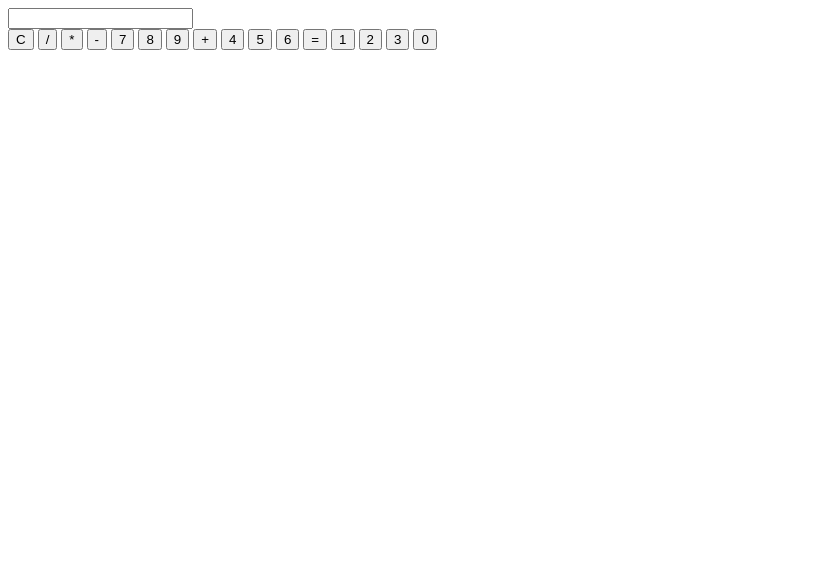
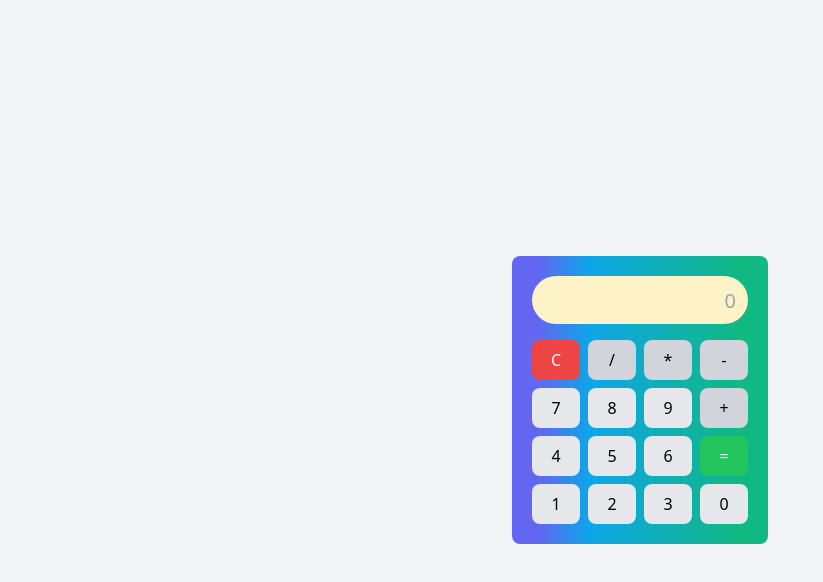
Before and after one commit to mizanurcodes-ux/calculator, a plain HTML site: page index.html in a window 1280 px wide. Shown: the whole page, without its empty margins (0-823 px from the left). Drawn offline with nearby package versions, Linux system fonts and the light colour scheme.

Commit message:
Add TailwindCSS and clean up UI

```diff
--- a/index.html
+++ b/index.html
@@ -1,37 +1,41 @@
-<!DOCTYPE html>
+ <!DOCTYPE html>
 <html lang="en">
 <head>
-    <meta charset="UTF-8">
-    <meta name="viewport" content="width=device-width, initial-scale=1.0">
-    <title>Calculator</title>
+<meta charset="UTF-8">
+<meta name="viewport" content="width=device-width, initial-scale=1.0">
+<script src="https://cdn.tailwindcss.com"></script>
+<title>Calculator </title>
 </head>
-<body>
-    <div class="calculator">
-        <input type="text">
-        <div class="buttons">
-            <button>C</button>
-            <button>/</button>
-            <button>*</button>
-            <button>-</button>
+<body class="flex justify-center items-center h-screen bg-gray-100">
+
+<div class="calculator bg-gradient-to-r from-indigo-500 from-10% via-sky-500 via-30% to-emerald-500 to-90% p-5 rounded-lg w-64">
+
+    <input type="text" class="bg-amber-100 w-full h-12 mb-4 px-3 rounded-3xl text-right text-xl" disabled placeholder="0">
 
 
-            <button>7</button>
-            <button>8</button>
-            <button>9</button>
-            <button>+</button>
+    <div class="grid grid-cols-4 gap-2">
+        <button class="bg-red-500 text-white py-2 rounded-lg cursor-not-allowed">C</button>
+        <button class="bg-gray-300 py-2 rounded-lg cursor-not-allowed">/</button>
+        <button class="bg-gray-300 py-2 rounded-lg cursor-not-allowed">*</button>
+        <button class="bg-gray-300 py-2 rounded-lg cursor-not-allowed">-</button>
 
+        <button class="bg-gray-200 py-2 rounded-lg cursor-not-allowed">7</button>
+        <button class="bg-gray-200 py-2 rounded-lg cursor-not-allowed">8</button>
+        <button class="bg-gray-200 py-2 rounded-lg cursor-not-allowed">9</button>
+        <button class="bg-gray-300 py-2 rounded-lg cursor-not-allowed">+</button>
 
-            <button>4</button>
-            <button>5</button>
-            <button>6</button>
-            <button>=</button>
+        <button class="bg-gray-200 py-2 rounded-lg cursor-not-allowed">4</button>
+        <button class="bg-gray-200 py-2 rounded-lg cursor-not-allowed">5</button>
+        <button class="bg-gray-200 py-2 rounded-lg cursor-not-allowed">6</button>
+        <button class="bg-green-500 text-white py-2 rounded-lg cursor-not-allowed">=</button>
 
+        <button class="bg-gray-200 py-2 rounded-lg cursor-not-allowed">1</button>
+        <button class="bg-gray-200 py-2 rounded-lg cursor-not-allowed">2</button>
+        <button class="bg-gray-200 py-2 rounded-lg cursor-not-allowed">3</button>
+        <button class="bg-gray-200 py-2 rounded-lg cursor-not-allowed">0</button>
+    </div>
+</div>
 
-            <button>1</button>
-            <button>2</button>
-            <button>3</button>
-            <button>0</button>
-        </div>
-    </div>
+<script src="cal.js"></script>
 </body>
 </html>
--- /dev/null
+++ b/tailwind.init.css
@@ -0,0 +1,2 @@
+@import "tailwindcss";
+@import "./typography.css";
```
Also changed, not shown: cal.js (added).
